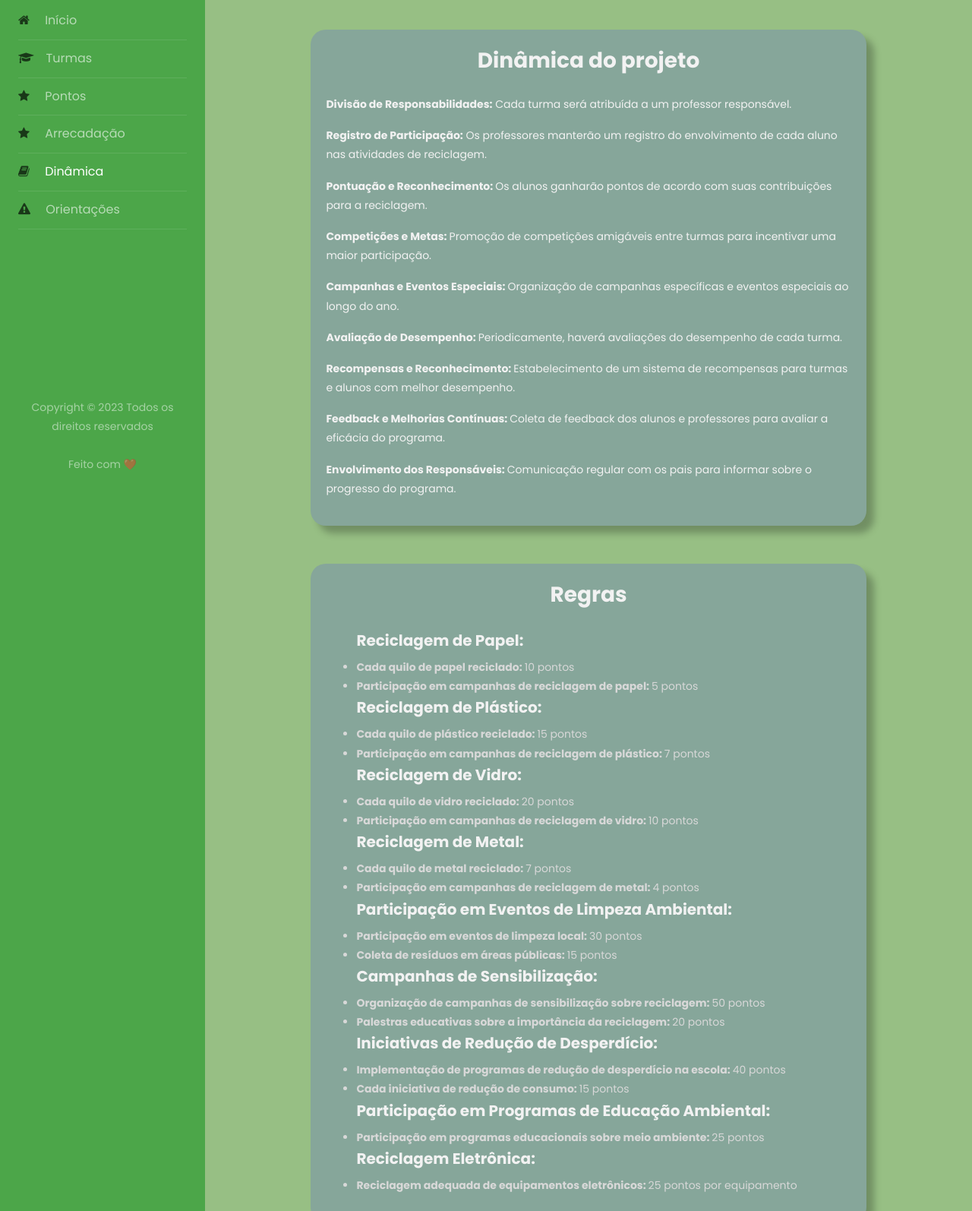
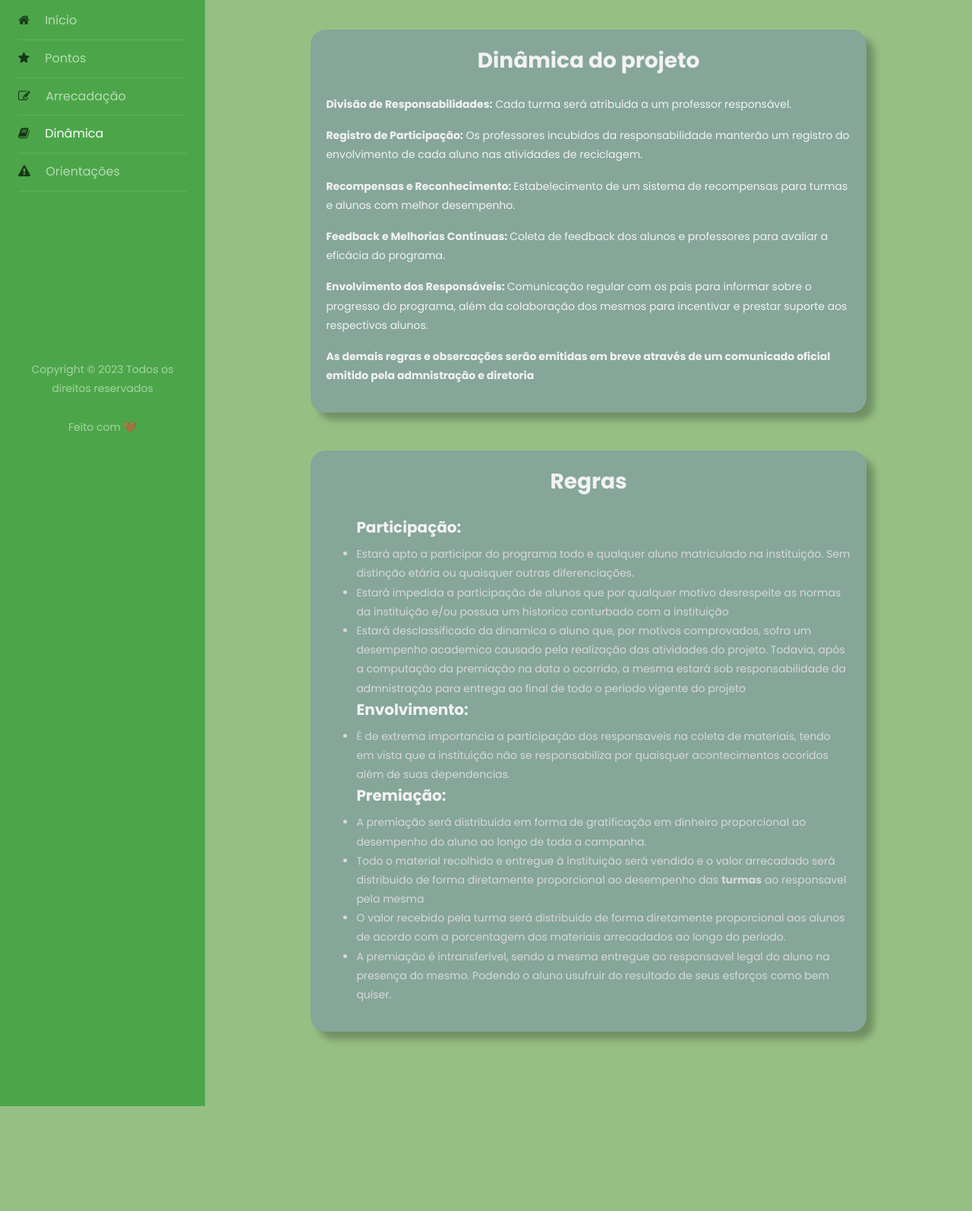
Before and after one commit to SamFelipe/EcoSchool, a plain HTML site: page dinamica.html in a window 1280 px wide. Shown: the part 107-1701 px from the top of the page at 76% size. After the commit the page ends 1563 px from the top, so only its background shows below. Drawn offline with Linux system fonts and the light colour scheme.

Commit message:
Ajustes finais

```diff
--- a/dinamica.html
+++ b/dinamica.html
@@ -32,14 +32,12 @@
 					<li>
 						<a href="index.html"><span class="fa fa-home mr-3"></span> Início</a>
 					</li>
-					<li>
-						<a href="turmas.html"><span class="fa fa-graduation-cap mr-3"></span>Turmas</a>
-					</li>
+
 					<li>
 						<a href="pontos.html"><span class="fa fa-star mr-3"></span> Pontos</a>
 					</li>
 					<li>
-						<a href="arrecadacao.html"><span class="fa fa-star mr-3"></span> Arrecadação</a>
+						<a href="arrecadacao.html"><span class="fa  fa-pencil-square-o mr-3"></span> Arrecadação</a>
 					</li>
 					<li class="active">
 						<a href="dinamica.html"><span class="fa fa-book mr-3"></span> Dinâmica</a>
@@ -69,60 +67,34 @@
 				<h2 class="mb-4">Dinâmica do projeto</h2>
 				<p><strong>Divisão de Responsabilidades:</strong> Cada turma será atribuída a um professor responsável.
 				</p>
-				<p><strong>Registro de Participação:</strong> Os professores manterão um registro do envolvimento de
+				<p><strong>Registro de Participação:</strong> Os professores incubidos da responsabilidade manterão um registro do envolvimento de
 					cada aluno nas atividades de reciclagem.</p>
-				<p><strong>Pontuação e Reconhecimento: </strong>Os alunos ganharão pontos de acordo com suas
-					contribuições para a reciclagem.</p>
-				<p><strong>Competições e Metas: </strong>Promoção de competições amigáveis entre turmas para incentivar
-					uma maior participação.</p>
-				<p><strong>Campanhas e Eventos Especiais: </strong> Organização de campanhas específicas e eventos
-					especiais ao longo do ano.</p>
-				<p><strong>Avaliação de Desempenho: </strong>Periodicamente, haverá avaliações do desempenho de cada
-					turma.</p>
 				<p><strong>Recompensas e Reconhecimento: </strong>Estabelecimento de um sistema de recompensas para
 					turmas e alunos com melhor desempenho.</p>
 				<p><strong>Feedback e Melhorias Contínuas: </strong>Coleta de feedback dos alunos e professores para
 					avaliar a eficácia do programa.</p>
 				<p><strong>Envolvimento dos Responsáveis: </strong>Comunicação regular com os pais para informar sobre o
-					progresso do programa.</p>
+					progresso do programa, além da colaboração dos mesmos para incentivar e prestar suporte aos respectivos alunos.</p>
+
+					<p><strong>As demais regras e obsercações serão emitidas em breve através de um comunicado oficial emitido pela admnistração e diretoria</strong></p>
 			</div>
 
 			<div class="card">
 				<h2 class="mb-4">Regras</h2>
 				<ul>
-					<h5 class="titulo-regras"><strong>Reciclagem de Papel:</strong></h5>
-					<li class="item-regras"><strong>Cada quilo de papel reciclado: </strong>10 pontos</li>
-					<li class="item-regras"><strong>Participação em campanhas de reciclagem de papel: </strong>5 pontos</li>
+					<h5 class="titulo-regras"><strong>Participação: </strong></h5>
+					<li class="item-regras">Estará apto a participar do programa todo e qualquer aluno matriculado na instituição. Sem distinção etária ou quaisquer outras diferenciações.</li>
+					<li class="item-regras">Estará impedida a participação de alunos que por qualquer motivo desrespeite as normas da instituição e/ou possua um historico conturbado com a instituição</li>
+					<li class="item-regras">Estará desclassificado da dinamica o aluno que, por motivos comprovados, sofra um desempenho academico causado pela realização das atividades do projeto. Todavia, após a computação da premiação na data o ocorrido, a mesma estará sob responsabilidade da admnistração para entrega ao final de todo o periodo vigente do projeto</li>
 
-					<h5 class="titulo-regras"><strong>Reciclagem de Plástico:</strong></h5>
-					<li class="item-regras"><strong>Cada quilo de plástico reciclado: </strong>15 pontos</li>
-					<li class="item-regras"><strong>Participação em campanhas de reciclagem de plástico: </strong>7 pontos</li>
+					<h5 class="titulo-regras"><strong>Envolvimento: </strong></h5>
+					<li class="item-regras">É de extrema importancia a participação dos responsaveis na coleta de materiais, tendo em vista que a instituição não se responsabiliza por quaisquer acontecimentos ocoridos além de suas dependencias.</li>
 
-					<h5 class="titulo-regras"><strong>Reciclagem de Vidro:</strong></h5>
-					<li class="item-regras"><strong>Cada quilo de vidro reciclado: </strong>20 pontos</li>
-					<li class="item-regras"><strong>Participação em campanhas de reciclagem de vidro: </strong>10 pontos</li>
-
-					<h5 class="titulo-regras"><strong>Reciclagem de Metal:</strong></h5>
-					<li class="item-regras"><strong>Cada quilo de metal reciclado: </strong>7 pontos</li>
-					<li class="item-regras"><strong>Participação em campanhas de reciclagem de metal: </strong>4 pontos</li>
-
-					<h5 class="titulo-regras"><strong>Participação em Eventos de Limpeza Ambiental:</strong></h5>
-					<li class="item-regras"><strong>Participação em eventos de limpeza local: </strong>30 pontos</li>
-					<li class="item-regras"><strong>Coleta de resíduos em áreas públicas: </strong>15 pontos</li>
-
-					<h5 class="titulo-regras"><strong>Campanhas de Sensibilização:</strong></h5>
-					<li class="item-regras"><strong>Organização de campanhas de sensibilização sobre reciclagem: </strong>50 pontos</li>
-					<li class="item-regras"><strong>Palestras educativas sobre a importância da reciclagem: </strong>20 pontos</li>
-
-					<h5 class="titulo-regras"><strong>Iniciativas de Redução de Desperdício:</strong></h5>
-					<li class="item-regras"><strong>Implementação de programas de redução de desperdício na escola:  </strong>40 pontos</li>
-					<li class="item-regras"><strong>Cada iniciativa de redução de consumo: </strong>15 pontos</li>
-
-					<h5 class="titulo-regras"><strong>Participação em Programas de Educação Ambiental: </strong></h5>
-					<li class="item-regras"><strong>Participação em programas educacionais sobre meio ambiente: </strong>25 pontos</li>
-
-					<h5 class="titulo-regras"><strong>Reciclagem Eletrônica: </strong></h5>
-					<li class="item-regras"><strong>Reciclagem adequada de equipamentos eletrônicos: </strong>25 pontos por equipamento</li>
+					<h5 class="titulo-regras"><strong>Premiação: </strong></h5>
+					<li class="item-regras">A premiação será distribuída em forma de gratificação em dinheiro proporcional ao desempenho do aluno ao longo de toda a campanha.</li>
+					<li class="item-regras">Todo o material recolhido e entregue à instituição será vendido e o valor arrecadado será distribuido de forma diretamente proporcional ao desempenho das <strong>turmas</strong> ao responsavel pela mesma </li>
+					<li class="item-regras">O valor recebido pela turma será distribuido de forma diretamente proporcional aos alunos de acordo com a porcentagem dos materiais arrecadados ao longo do periodo.</li>
+					<li class="item-regras">A premiação é intransferível, sendo a mesma entregue ao responsavel legal do aluno na presença do mesmo. Podendo o aluno usufruir do resultado de seus esforços como bem quiser.</li>
 
 
 
```
Also changed, not shown: arrecadacao.html (+2 -4 lines), index.html (+2 -4 lines), orientacoes.html (+2 -4 lines), pontos.html (+9 -5 lines), js/main.js (line endings or trailing spaces).
